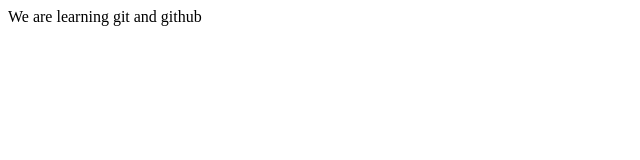
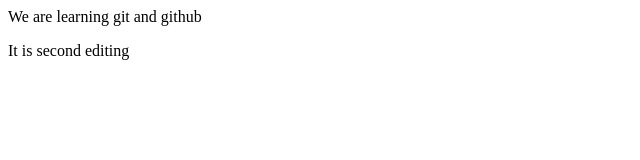
Before and after one commit to mandsIT/test, a plain HTML site: page index.html in a window 1280 px wide. Shown: the whole page, without its empty margins (0-640 px from the left). Drawn offline with Linux system fonts and the light colour scheme.

Commit message:
first Second Editing

```diff
--- a/index.html
+++ b/index.html
@@ -5,6 +5,7 @@
 <body>
 
 	<p>We are learning git and github</p>
+	<P>It is second editing</P>
 
 </body>
 </html>
```
